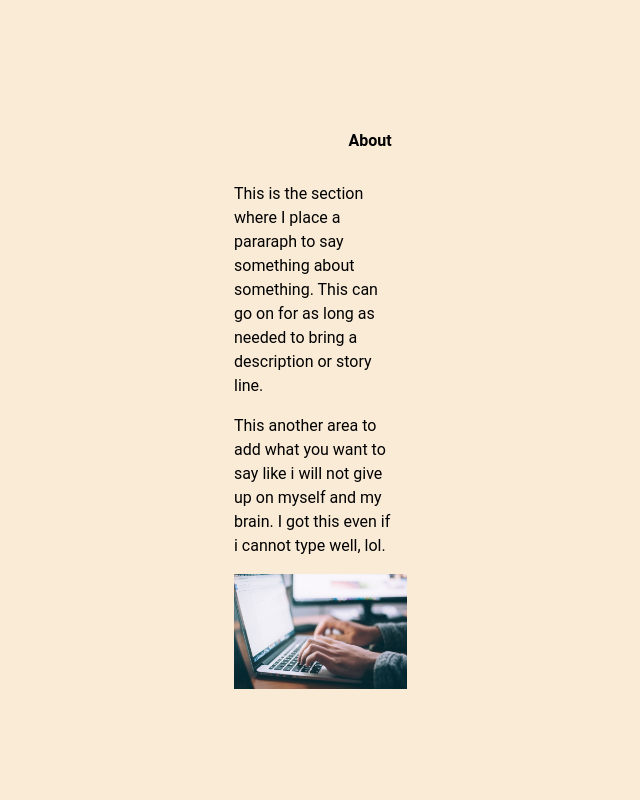
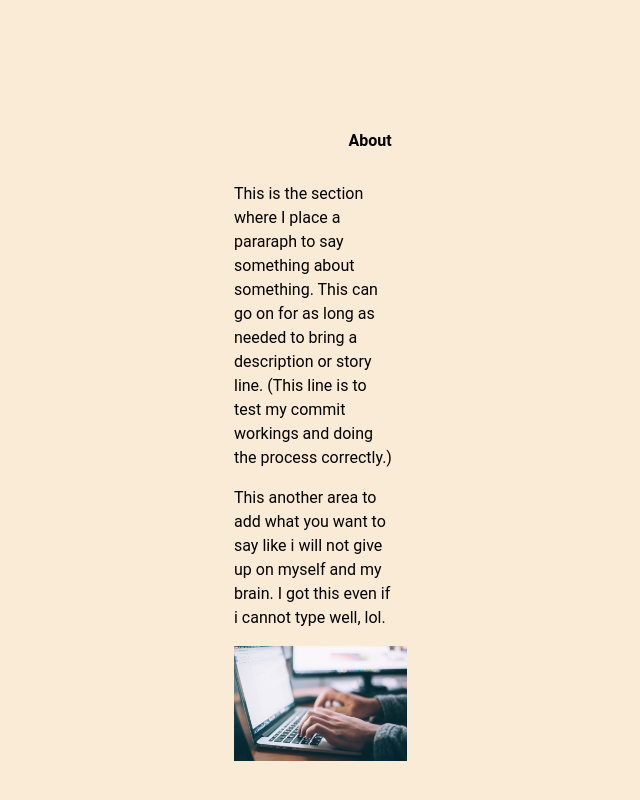
Before and after one commit to Jiriaya420/New-Attempt-to-Code, a plain HTML site: page index.html in a window 1280 px wide. Shown: the part 804-1604 px from the top of the page, without its empty margins (270-910 px from the left). Drawn offline with Linux system fonts and the light colour scheme.

Commit message:
emphasis change to paragraph

```diff
--- a/index.html
+++ b/index.html
@@ -39,7 +39,7 @@
             <p class="section__description--para">
               This is the section where I place a pararaph to say something
               about something. This can go on for as long as needed to bring a
-              description or story line.
+              description or story line. (This line is to test my commit workings and doing the process correctly.)
             </p>
             <p class="section__description--para">
               This another area to add what you want to say like i will not give
```
